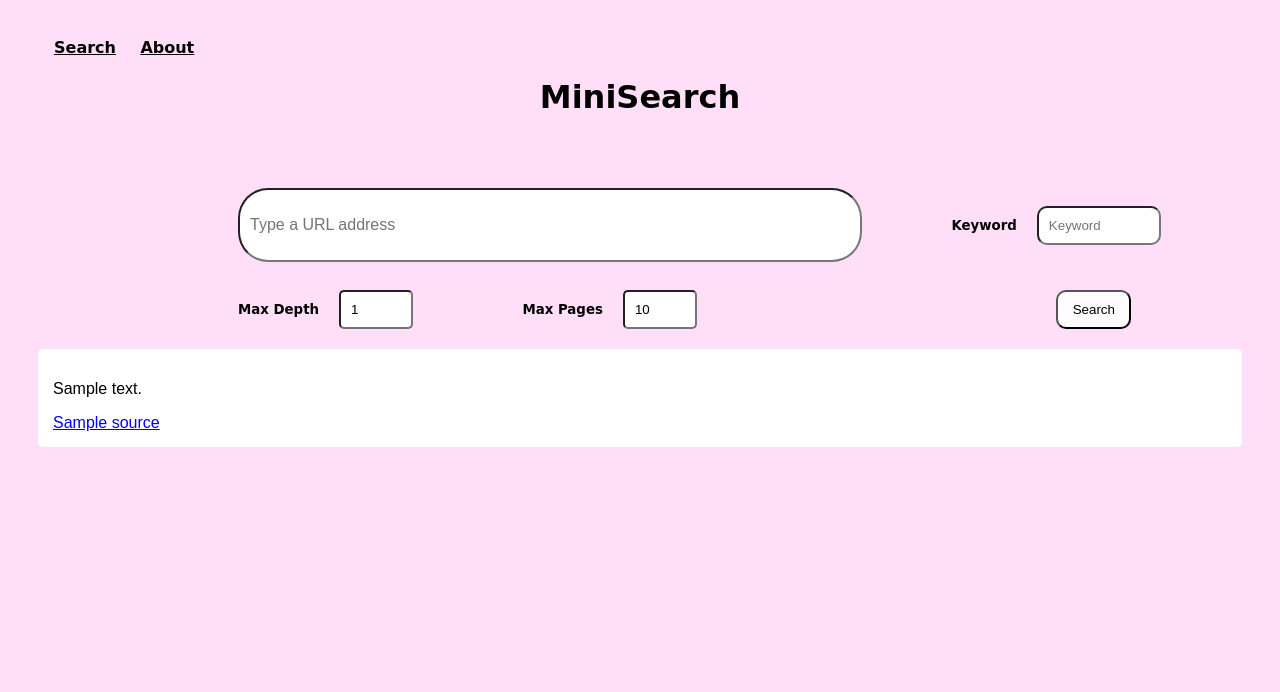
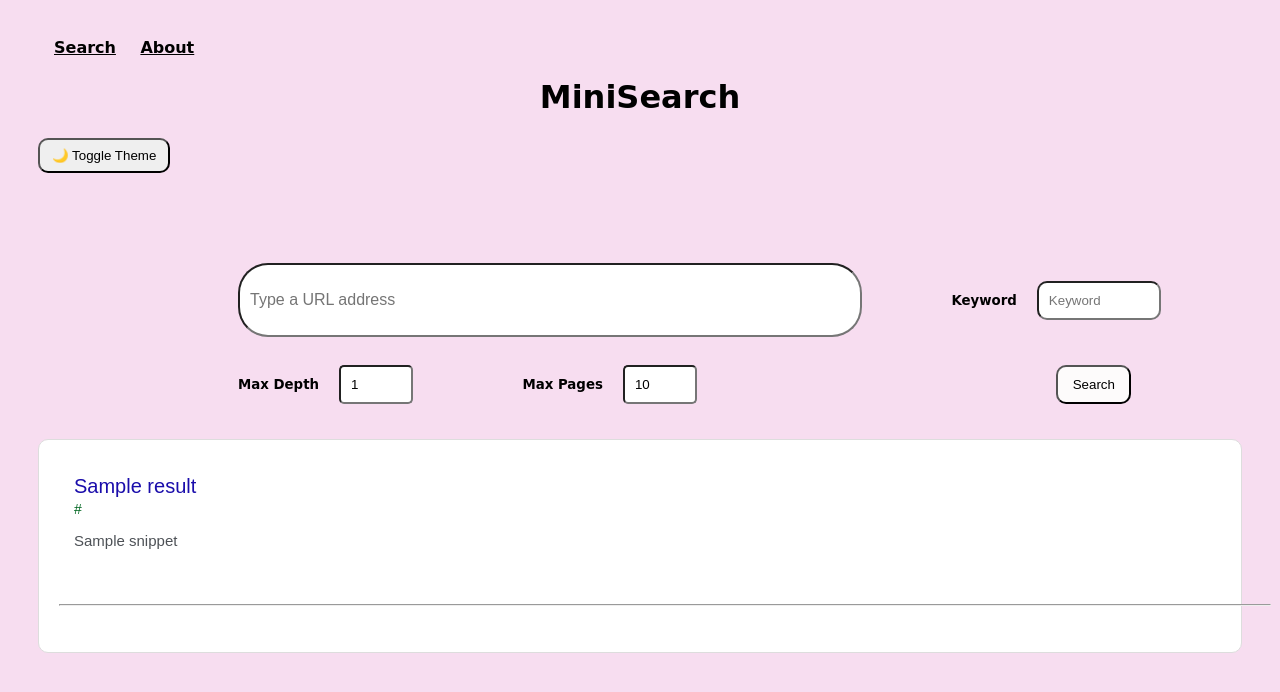
Before and after one commit to foreosokoya-wq/Mini_search_engine, a Flask app: template templates/index.html in a window 1280 px wide. Shown: the top 692 px of the page. Run offline with Flask 3, Linux system fonts and the light colour scheme; the template is opened without the code that fills it: most values are stand-ins (such as "Sample title", 1, 10 or a date in 2020).

Commit message:
Add toggle theme using a little JavaScript, and a snippet to make it look good

```diff
--- a/scraper.py
+++ b/scraper.py
@@ -1,8 +1,21 @@
+
 import requests, time, random
 from bs4 import BeautifulSoup
 from urllib.parse import urljoin, urlparse
 from collections import deque
 import undetected_chromedriver as uc
+
+#----------SNIPPET-------------
+def make_snippet(text, keyword, length=160):
+    text = text.replace("\n", " ").strip()
+
+    idx = text.lower().find(keyword.lower())
+    if idx == -1:
+        return text[:length] + "..."
+
+    start = max(idx - 60, 0)
+    return "..." + text[start:start + length] + "..."
+
 
 # ---------- BOT AVOIDANCE ----------
 USER_AGENTS = [
@@ -47,24 +60,39 @@ def dynamic_scrape(url):
 
 
 # ---------- EXTRACT TEXT + LINKS ----------
-def extract_data(html, keyword, base_url):
+def extract_data(html, keyword, url):
     soup = BeautifulSoup(html, "html.parser")
 
-    texts = []
-    links = []
+    results = []
+    seen_snippets = set()
 
-    for tag in soup.find_all(["p", "li", "span", "div"]):
-        text = tag.get_text(strip=True)
-        if keyword.lower() in text.lower() and len(text) > 40 and len(text) <250:
-            texts.append(text)
+    page_title = soup.title.string.strip() if soup.title else url
 
-    for a in soup.find_all("a", href=True):
-        link_text = a.get_text(strip=True)
-        href = urljoin(base_url, a["href"])
-        if keyword.lower() in link_text.lower():
-            links.append(href)
+    for tag in soup.find_all(["p", "li", "h3", "a"]):
+        text = tag.get_text(" ", strip=True)
 
-    return texts, links
+        if not any(word in text.lower() for word in keyword.lower().split()):
+            continue
+
+        if len(text) < 40:
+            continue
+
+        snippet = make_snippet(text, keyword)
+
+        unique_key = snippet + url
+        if unique_key in seen_snippets:
+            continue
+
+        seen_snippets.add(unique_key)
+
+        results.append({
+            "title": page_title,
+            "snippet": snippet,
+            "url": url
+        })
+
+    return results
+
 
 
 # ---------- MAIN CRAWLER ----------
@@ -73,10 +101,13 @@ def crawl(start_url, keyword, max_depth=1, max_pages=10):
     visited = set([start_url])
     pages_crawled = 0
     queue = deque([(start_url, 0)])
+      # prevents duplicate search results
+
     results = []
 
     while queue:
         url, depth = queue.popleft()
+        visited.add(url)
         if depth > max_depth or pages_crawled >= max_pages:
             continue
 
@@ -86,18 +117,17 @@ def crawl(start_url, keyword, max_depth=1, max_pages=10):
 
         if not html:
             continue
+        pages_crawled += 1
 
-        texts, links = extract_data(html, keyword, url)
+        page_results = extract_data(html, keyword, url) or []
+        results.extend(page_results)
 
-        for t, u in zip(texts, links):
-            results.append({"url": u, "text": t})
-
+        # 🔹 THIS IS ONLY FOR DISCOVERING NEW PAGES
         soup = BeautifulSoup(html, "html.parser")
         for a in soup.find_all("a", href=True):
-            full_url = urljoin(url, a["href"])
-            if urlparse(full_url).netloc == domain and full_url not in visited:
-                visited.add(full_url)
-                pages_crawled += 1
-                queue.append((full_url, depth + 1))
+            link = urljoin(url, a["href"])
+
+            if urlparse(link).netloc == domain and link not in visited:
+                queue.append((link, depth + 1))
 
     return results
--- a/static/main.css
+++ b/static/main.css
@@ -2,6 +2,7 @@ body {
     font-family: Arial;
     background: #ffdff7;
     padding: 30px;
+    margin: 10px, 10px, 10px, 10px;
 }
 img{
     border-radius: 10px;
@@ -49,7 +50,7 @@ nav a{
     text-align: right;
     margin: 10px;
     text-decoration: underline;
-    color: black;
+    color: var(--a-bg);
 
     font-weight: bold;
     font-family: cursive;
--- a/templates/about.html
+++ b/templates/about.html
@@ -37,15 +37,16 @@ This project demonstrates:
         font-size: 30px;
     }
     ul{
+        align-items: center;
         margin-top: 80px;
         font-size: 20px;
-        margin-left: 500px;
+        margin-left: 450px;
         text-decoration: none;
         border: 1px solid rgb(255, 181, 233);
         border-radius: 10px;
         background-color: palevioletred;
         min-height: 200px;
-        max-width: 200px;
+        max-width: 400px;
         color: white;
         font-family: cursive;
         transition: 0.5s;
--- a/templates/base.html
+++ b/templates/base.html
@@ -6,6 +6,49 @@
         <link rel="stylesheet" href="{{url_for('static', filename='main.css')}}">
     </head>
     <body>
+        <style>
+        :root {
+        --bg-color: #f7ddf0;
+        --text-color: #000000;
+        --card-bg: #ffffff;
+        --a-bg: black;
+        --url-bg: #006621;
+        --title-bg: #1a0dab;
+        --snippet-bg: #4d5156;
+        --result-bg: white;
+        --input-bg: #ffffff;
+        --text-color: #000000;
+        --shadow: rgba(0, 0, 0, 0.61);
+        }
+
+        .dark {
+        --bg-color: #181717;
+        --text-color: #eaeaea;
+        --card-bg: #5a5555;
+        --a-bg: white;
+        --url-bg: #8ffdb2;
+        --title-bg: #bab4ff;
+        --snippet-bg: #ffffff;
+        --result-bg: rgb(1, 1, 39);
+        --input-bg: #302f2f;
+        --text-color: #eaeaea;
+        --shadow: rgba(255, 255, 255, 0.842);
+        }
+
+        body {
+        background: var(--bg-color);
+        color: var(--text-color);
+        font-family: Arial, sans-serif;
+        padding: 30px;
+        }
+
+        .result-card {
+        background: var(--card-bg);
+        padding: 15px;
+        border-radius: 8px;
+        }
+
+        </style>
         <nav class="navlinks">
             <a href="/search">Search</a>
             <a href="/about">About</a>
@@ -13,5 +56,24 @@
         <div class="container">
             {% block content %}
             {% endblock %}
+        </div>
+        <script>
+        function toggleTheme() {
+            document.body.classList.toggle("dark");
+
+            // save preference
+            if (document.body.classList.contains("dark")) {
+            localStorage.setItem("theme", "dark");
+            } else {
+            localStorage.setItem("theme", "light");
+            }
+        }
+
+        // load theme on refresh
+        if (localStorage.getItem("theme") === "dark") {
+            document.body.classList.add("dark");
+        }
+        </script>
+
     </body>
 </html>
--- a/templates/index.html
+++ b/templates/index.html
@@ -38,6 +38,7 @@
 
 <h1 class="logo">MiniSearch</h1>
 <style>
+
     h1{
         text-align: center;
     }
@@ -46,26 +47,29 @@
         align-items: center;
         margin-left: 100px;
     }
-    .url{
+    .url_holder{
         margin-left: 100px;
         margin-top: 50px;
         border-radius: 30px;
         min-width: 600px;
         min-height: 50px;
         font-size: medium;
+        background-color: var(--input-bg);
     }
-    .url:hover{
+    .url_holder:hover{
         transition: 0.5s;
-        box-shadow: 0px 0px 10px#888;
+        box-shadow: 0px 0px 12px var(--shadow);
     }
     .kw{
         border-radius: 10px;
         max-width: 100px;
         margin-left: 20px;
+        background-color: var(--input-bg);
+        color: var(--text-color);
     }
     .kw:hover{
         transition: 0.5s;
-        box-shadow: 0px 0px 10px#888;
+        box-shadow: 0px 0px 12px var(--shadow);
     }
     .k{
         margin-left: 80px;
@@ -73,6 +77,8 @@
     .depth, .pages{
         max-width: 50px;
         margin-left: 20px;
+        color: var(--text-color);
+        background-color: var(--input-bg);
     }
     .md, .mp{
         margin-left: 100px;
@@ -82,24 +88,84 @@
         background-color: rgb(235, 53, 53);
         color: white;
     }
+    .results{
+        border: 1px solid #ddd;
+        border-radius: 10px;
+        padding: 20px;
+        margin-top: 30px;
+        background-color: var(--result-bg);
+
+    }
+    hr{
+        width: 1210px;
+    }
+    .result-card {
+    margin-bottom: 25px;
+    max-width: 700px;
+    }
+
+    .result-title {
+    font-size: 20px;
+    color: var(--title-bg);
+    text-decoration: none;
+    }
+
+    .result-title:hover {
+    text-decoration: underline;
+    }
+
+    .result-url {
+    font-size: 14px;
+    color: var(--url-bg);
+    margin: 3px 0;
+    }
+
+    .result-snippet {
+    font-size: 15px;
+    color: var(--snippet-bg);
+    }
+    .theme-btn {
+    padding: 8px 12px;
+    margin-bottom: 20px;
+    cursor: pointer;
+    border-radius: 10px;
+}
+
+
 </style>
-
+<div><button onclick="toggleTheme()" class="theme-btn">
+  🌙 Toggle Theme
+</button>
+</div>
 <form action="search" method="POST">
-    <input type="text" name="url" class="url" placeholder="Type a URL address" required>
+    <input type="text" name="url" class="url_holder" placeholder="Type a URL address" required>
     <small class="k">Keyword</small><input class="kw" type="text" name="keyword" placeholder="Keyword" required><br><br>
     <small class="md">Max Depth</small><input class="depth" type="number" name="depth" value="1" min="0">
     <small class="mp">Max Pages</small><input class="pages" type="number" name="max_pages" value="10" min="1">
     <input type="submit" value="Search" id="search">
 </form>
 {% if results %}
+  <div class="results">
     {% for r in results %}
-        <div class="result">
-            <p>{{ r.text }}</p>
-            <a href="{{ r.source }}" target="_blank">{{ r.source }}</a>
+      <div class="result-card">
+        <a href="{{ r.url }}" target="_blank" class="result-title">
+          {{ r.title }}
+        </a>
+
+        <div class="result-url">
+          {{ r.url }}
         </div>
+
+        <p class="result-snippet">
+          {{ r.snippet }}
+        </p>
+
+      </div>
+      <hr>
+      <br>
     {% endfor %}
-{% else %}
-    <p>No results found.</p>
+  </div>
 {% endif %}
 
+
 {% endblock %}
```
Also changed, not shown: 1 other file.
